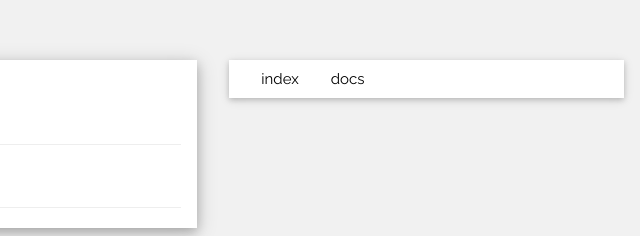
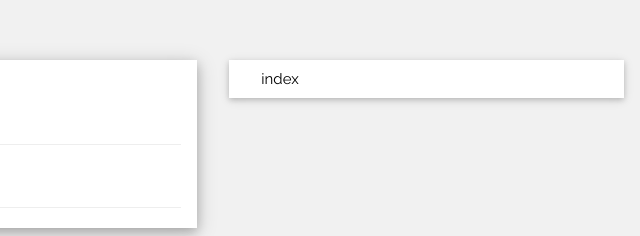
Before and after one commit to temptemp3/shed.sh, a plain HTML site: page index.html in a window 1280 px wide. Shown: the part 137-373 px from the top of the page, 640-1280 px from the left. Drawn offline with nearby package versions, Linux system fonts and the light colour scheme.

Commit message:
flush 1525357896

```diff
--- a/index.html
+++ b/index.html
@@ -54,7 +54,6 @@ body,h1,h2,h3,h4,h5 {font-family: "Raleway", sans-serif}
 <div class="w3-container">
 <div class="w3-bar w3-white">
 <a href="index.html" class="w3-bar-item w3-button w3-mobile">index</a>
-<a href="docs.html" class="w3-bar-item w3-button w3-mobile">docs</a>
 </div>
 <!--.w3-container--></div>
 <!--.w3-card--></div>
```
